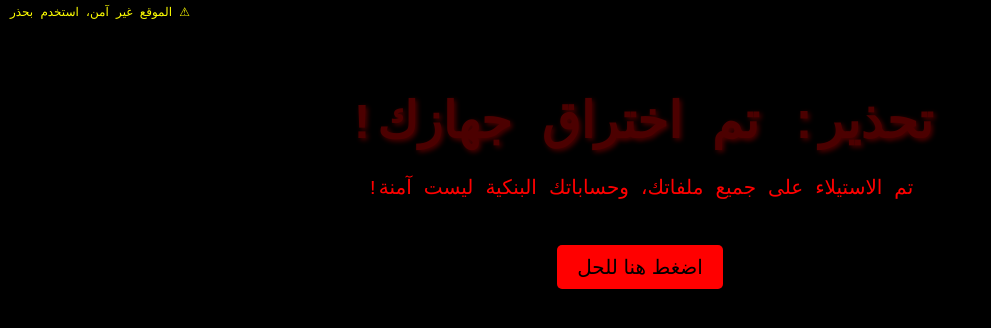
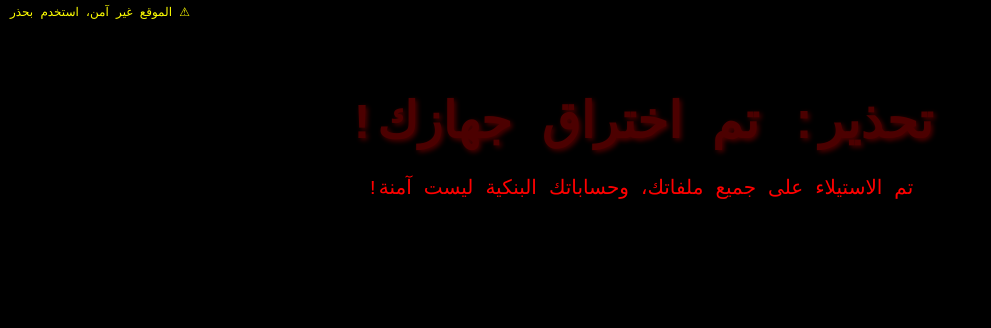
Before and after one commit to moamentamer9/Hacker, a plain HTML site: page index.html in a window 1280 px wide. Shown: the whole page, without its empty margins (0-991 px from the left). Drawn offline with Linux system fonts and the light colour scheme.

Commit message:
Add files via upload

```diff
--- a/index.html
+++ b/index.html
@@ -31,28 +31,6 @@
         .alert {
             animation: flicker 1s infinite alternate;
         }
-        #message {
-            color: green;
-            font-size: 25px;
-            margin-top: 20px;
-        }
-        button {
-            background-color: red;
-            color: black;
-            font-size: 20px;
-            border: none;
-            padding: 10px 20px;
-            cursor: pointer;
-            margin-top: 20px;
-            border-radius: 5px;
-            transition: all 0.3s ease-in-out;
-        }
-        button:hover {
-            background-color: black;
-            color: green;
-            border: 2px solid green;
-            box-shadow: 0 0 10px green, 0 0 20px green;
-        }
         @keyframes flicker {
             0% { opacity: 1; }
             100% { opacity: 0.3; }
@@ -63,13 +41,12 @@
     <div class="warning">⚠ الموقع غير آمن، استخدم بحذر</div>
     <h1 class="alert">تحذير: تم اختراق جهازك!</h1>
     <p>تم الاستيلاء على جميع ملفاتك، وحساباتك البنكية ليست آمنة!</p>
-    <button onclick="revealMessage()">اضغط هنا للحل</button>
-    <p id="message" style="display:none;">هزار يا باشا، كله تمام 😊</p>
 
     <script>
-        function revealMessage() {
-            document.getElementById("message").style.display = "block";
-        }
+        setTimeout(function() {
+            document.body.style.color = "green";
+            alert(" مقلب يا غالي ، مفيش حاجه اتهكرت 😂");
+        }, 6000);
     </script>
 </body>
 </html>
```
